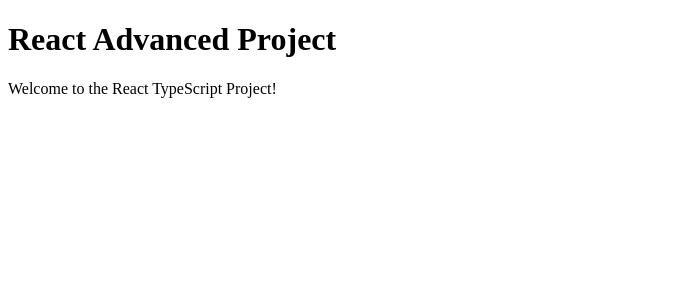
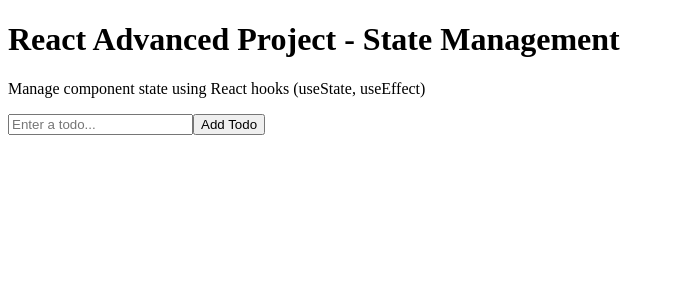
Before and after one commit to CodeByChaim/react-zero-to-hero, a React (Create React App) app: page / in a window 1280 px wide. Shown: the top 300 px of the page, without its empty margins (0-675 px from the left). Built offline with nearby package versions, Linux system fonts and the light colour scheme.

Commit message:
Step 2: State Management with Hooks

```diff
--- a/src/App.tsx
+++ b/src/App.tsx
@@ -1,11 +1,13 @@
 import React from 'react';
 import Header from './components/Header';
+import TodoList from './components/TodoList';
 
 const App: React.FC = () => {
   return (
     <div>
-      <Header title={'React Advanced Project'} />
-      <p>Welcome to the React TypeScript Project!</p>
+      <Header title={'React Advanced Project - State Management'} />
+      <p>{'Manage component state using React hooks (useState, useEffect)'}</p>
+      <TodoList />
     </div>
   );
 };
--- /dev/null
+++ b/src/components/TodoList.tsx
@@ -0,0 +1,74 @@
+import React, { useState, useEffect } from 'react';
+import { Todo } from '../types/type';
+
+const TodoList: React.FC = () => {
+  const [todos, setTodos] = useState<Todo[]>([]);
+  const [input, setInput] = useState('');
+
+  useEffect(() => {
+    const savedTodos = localStorage.getItem('todos');
+    if (savedTodos) {
+      setTodos(JSON.parse(savedTodos));
+    }
+  }, []);
+
+  useEffect(() => {
+    localStorage.setItem('todos', JSON.stringify(todos));
+  }, [todos]);
+
+  const addTodo = () => {
+    if (input.trim() === '') return;
+    setTodos([...todos, { id: Date.now(), text: input, completed: false }]);
+    setInput('');
+  };
+
+  const toggleComplete = (id: number) => {
+    setTodos(
+      todos.map((todo) =>
+        todo.id === id ? { ...todo, completed: !todo.completed } : todo,
+      ),
+    );
+  };
+
+  const removeTodo = (id: number) => {
+    setTodos(todos.filter((todo) => todo.id !== id));
+  };
+
+  return (
+    <div>
+      <input
+        type={'text'}
+        value={input}
+        onChange={(e) => setInput(e.target.value)}
+        placeholder={'Enter a todo...'}
+      />
+      <button onClick={addTodo}>Add Todo</button>
+
+      <ul>
+        {todos.map((todo) => (
+          <li
+            key={todo.id}
+            style={{ textDecoration: todo.completed ? 'line-through' : 'none' }}
+          >
+            <div
+              style={{
+                display: 'flex',
+                flexDirection: 'row',
+                justifyContent: 'space-between',
+                alignItems: 'center',
+              }}
+            >
+              {todo.text}
+              <div>
+                <button onClick={() => toggleComplete(todo.id)}>✓</button>
+                <button onClick={() => removeTodo(todo.id)}>✗</button>
+              </div>
+            </div>
+          </li>
+        ))}
+      </ul>
+    </div>
+  );
+};
+
+export default TodoList;
--- /dev/null
+++ b/src/types/type.d.ts
@@ -0,0 +1,6 @@
+
+export interface Todo {
+  id: number;
+  text: string;
+  completed: boolean;
+}
```
